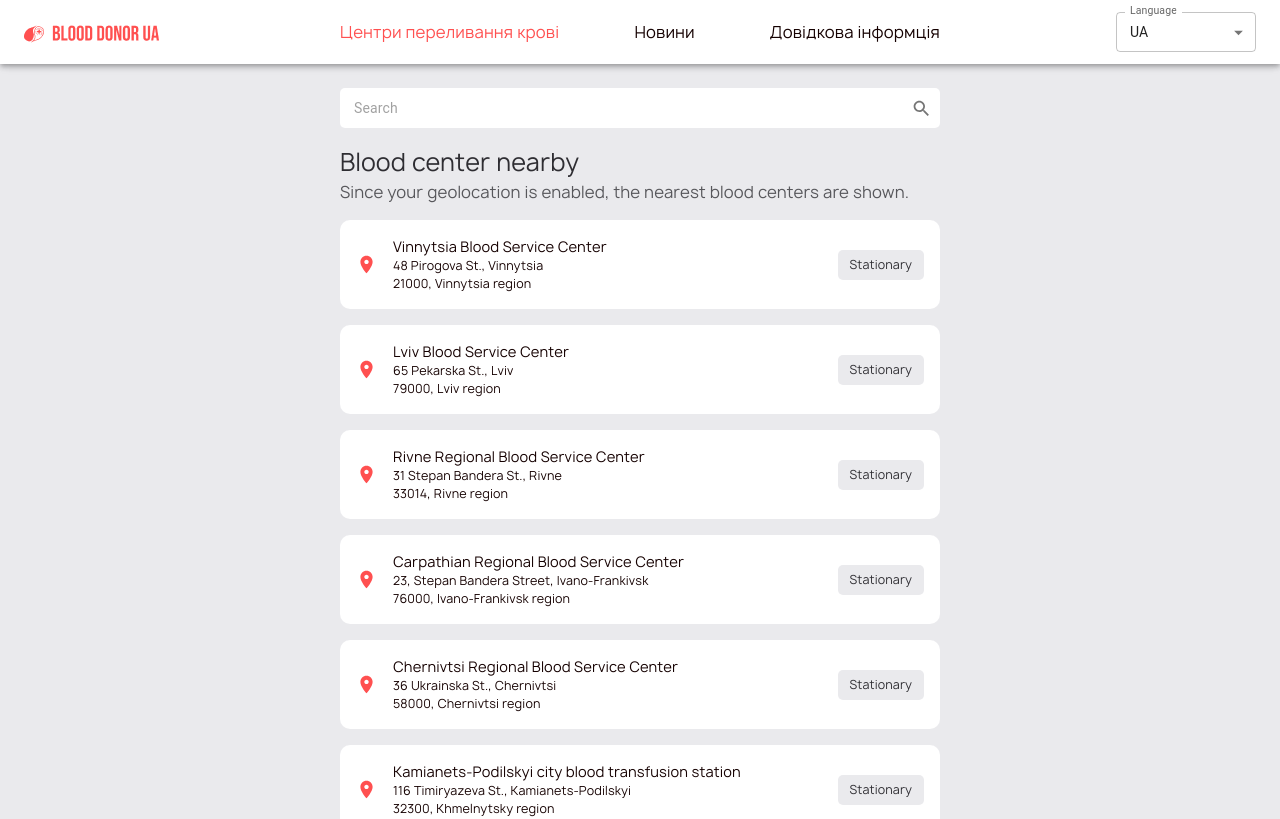
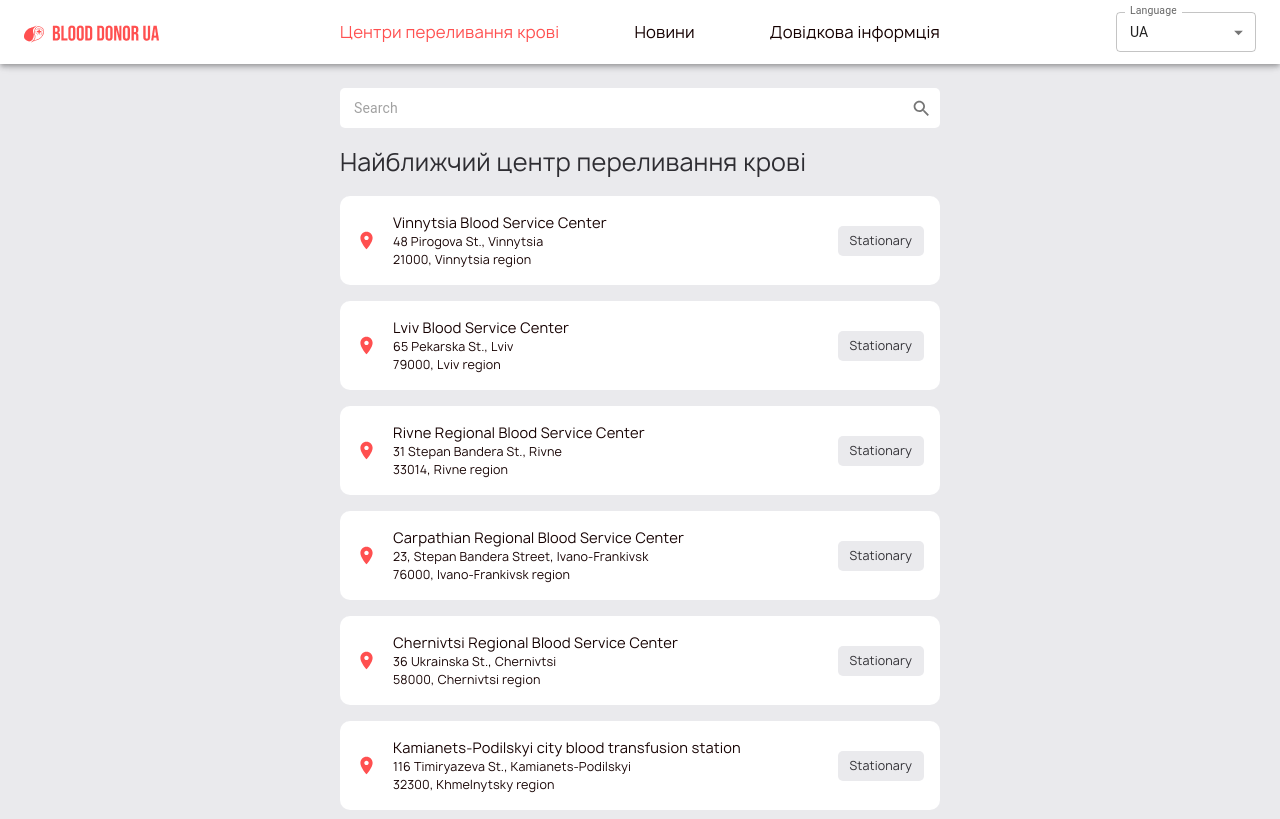
Before and after one commit to mrPronin/rc-ua, a React (Vite) app in the folder web-client/: page / in a window 1280 px wide. Shown: the top 819 px of the page. Built offline with nearby package versions, Linux system fonts and the light colour scheme.

Commit message:
feat:add internationalization

```diff
--- a/web-client/src/intl/en.json
+++ b/web-client/src/intl/en.json
@@ -1,5 +1,10 @@
 {
     "bloodCenters": "Blood centers",
     "news": "News",
-    "faq": "FAQ"
+    "faq": "FAQ",
+    "bloodCentersHeader": "Blood center nearby",
+    "home":"Home",
+    "bloodCenter": "Blood center",
+    "workHours":"Work hours",
+    "info":"Info"
   }
--- a/web-client/src/intl/ua.json
+++ b/web-client/src/intl/ua.json
@@ -1,5 +1,11 @@
  {
     "bloodCenters": "Центри переливання крові",
     "news": "Новини",
-    "faq": "Довідкова інформція"
+    "faq": "Довідкова інформція",
+    "bloodCentersHeader": "Найближчий центр переливання крові",
+    "home":"Головна",
+    "bloodCenter": "Центр крові",
+    "workHours":"Графік роботи",
+    "info":"Інформація"
+
   }
--- a/web-client/src/view/BloodCenters/CenterDetails/index.tsx
+++ b/web-client/src/view/BloodCenters/CenterDetails/index.tsx
@@ -15,6 +15,7 @@ import Link from 'components/StyledComponents/Link';
 import { CopyIcon } from 'components/Icons';
 import { Wrapper as GoogleMapWrapper, Status } from "@googlemaps/react-wrapper";
 import GoogleMap from './GoogleMap';
+import { FormattedMessage } from 'react-intl';
 
 interface ICopied {
     address: boolean;
@@ -70,7 +71,7 @@ const CenterDetails: React.FC = () => {
     const render = (status: Status) => {
         switch (status) {
             case Status.LOADING:
-                return <Spinner/>;
+                return <Spinner />;
             case Status.FAILURE:
                 return <div>Error</div>;
             case Status.SUCCESS:
@@ -86,10 +87,10 @@ const CenterDetails: React.FC = () => {
                         hoverColor="var(--grey-hover)"
                         cursor="pointer"
                         onClick={() => navigate('/')}>
-                        Home
+                        <FormattedMessage id="home" />
                     </Text>
                     <Text color="var(--violet-color)">
-                        Blood center
+                        <FormattedMessage id="bloodCenter" />
                     </Text>
                 </Breadcrumbs>
             </FlexBox>
@@ -114,7 +115,9 @@ const CenterDetails: React.FC = () => {
 
                 <FlexBox direction="column" margin="16px 0 0 0">
                     <FlexBox justify="space-between" align="center">
-                        <Text margin="16px 0" fontWeight="500">Work hours</Text>
+                        <Text margin="16px 0" fontWeight="500">
+                            <FormattedMessage id="workHours" />
+                        </Text>
                         {centerObj?.category && <Badge>{centerObj?.category}</Badge>}
                     </FlexBox>
                     {centerObj?.workSchedule?.map((item, index) =>
@@ -165,7 +168,9 @@ const CenterDetails: React.FC = () => {
                         </Link>
                     </FlexBox>}
                     {centerObj?.notes && <FlexBox margin="4px 0">
-                        <Text fontWeight="500">Info: {centerObj?.notes}</Text>
+                        <Text fontWeight="500">
+                            <FormattedMessage id="info" />: {centerObj?.notes}
+                        </Text>
                     </FlexBox>}
                 </FlexBox>
             </Card >
--- a/web-client/src/view/BloodCenters/index.tsx
+++ b/web-client/src/view/BloodCenters/index.tsx
@@ -29,6 +29,7 @@ import settings from 'store/settings';
 import { bloodCentersData } from 'assets/data';
 import { CardContainer, Card, LocationIcon, Badge } from './styled';
 import bloodCentersStore from 'store/bloodCenters';
+import { FormattedMessage } from 'react-intl';
 
 const Transition = React.forwardRef<HTMLDivElement, SlideProps>(
   function Transition(props, ref) {
@@ -145,8 +146,8 @@ const BloodCenters: React.FC = observer(() => {
             <FilterListIcon style={{ color: '#ff5050', fontSize: '32px' }} />
           </Button>}
         </Box>
-        <Text fontSize='24px' fontWeight='600'>Blood center nearby</Text>
-        <Text color="#57575b" fontSize="16px">Since your geolocation is enabled, the nearest blood centers are shown.</Text>
+        <Text fontSize='24px' fontWeight='600'><FormattedMessage id="bloodCentersHeader"/></Text>
+        {/* <Text color="#57575b" fontSize="16px">Since your geolocation is enabled, the nearest blood centers are shown.</Text> */}
         <CardContainer>
           {bloodCenters.map((center: IBloodDonationCenter) => (
             <Card key={center.id} onClick={()=>navigate(`center/${center.id}`)} cursor="pointer">
```
